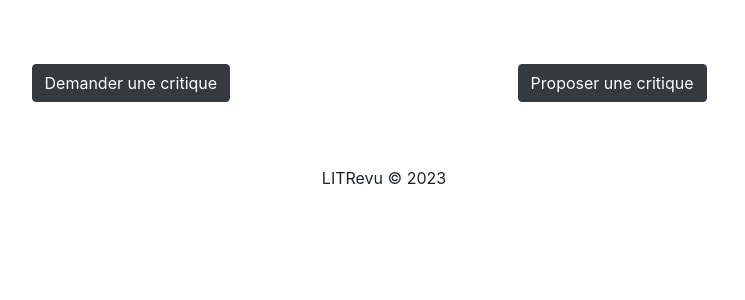
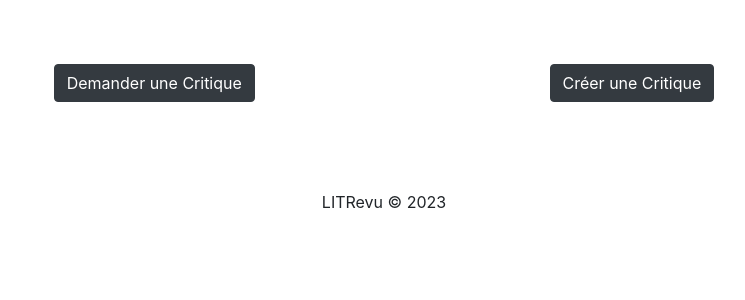
Before and after one commit to OpenClassroom-Jeremy-Salettes-Wozniak/DevPython-AppDjango, a Django app: page /flux/ in a window 1280 px wide. Shown: the part 49-349 px from the top of the page, without its empty margins (256-1001 px from the left). Run offline with Django 4.2, Linux system fonts and the light colour scheme; a user stored in the database is signed in; data comes from the database, SQL or seed files in the repository; both versions use the stored data as it was after the commit.

Commit message:
Changement de la view flux

```diff
--- a/LITRevu/LITReview/models.py
+++ b/LITRevu/LITReview/models.py
@@ -2,7 +2,7 @@ from django.db import models
 from django.core.validators import MinValueValidator, MaxValueValidator
 from django.contrib.auth.models import User
 
-# Create your models here.
+# Soit c'est une demande de critique(Ticket), soit c'est une critique(Ticket) que la personne à poster avec sa review(Critique)
 class Ticket(models.Model):
     title = models.CharField(max_length=128)
     description = models.TextField(max_length=2048)
--- a/LITRevu/LITReview/static/LITReview/style.css
+++ b/LITRevu/LITReview/static/LITReview/style.css
@@ -1,3 +1,11 @@
 #id_password1, #id_password2{
     width: 100%;
 }
+
+.cards {
+    margin: 0 auto; /* Added */
+    float: none; /* Added */
+    margin-bottom: 10px; /* Added */
+    border: 0capx solid #000;
+    width: 80%;
+}
--- a/LITRevu/LITReview/templates/LITReview/proposer_critique.html
+++ b/LITRevu/LITReview/templates/LITReview/demande_ticket.html
@@ -7,12 +7,12 @@
             <div class="container">
                 <h2 class="text-center m-4">Proposer une critique</h2>
                 <div class="inscription">
-                    <form method="post" action="">
+                    <form method="post" action="create_ticket">
                         {% csrf_token %}
                         <h3>Livre / Article</h3>
-                        {{proposer_critique_form.as_p}}
+                        {{demande_ticket_form.as_p}}
                         <h3>Critique</h3>
-                        {{proposer_review_form.as_p}}
+                        {{demande_critique_form.as_p}}
                         <input type="submit" value="Envoyer" class="btn btn-primary">
                     </form>
                 </div>
--- a/LITRevu/LITReview/templates/LITReview/flux.html
+++ b/LITRevu/LITReview/templates/LITReview/flux.html
@@ -3,118 +3,63 @@
     {% include 'LITReview/partials/head.html' %}
 <body>
     {% include 'LITReview/partials/header.html' %}
-    <div class="container-fluid row" style="justify-content: space-evenly; margin-block: 5%;">
+    <div class="container-fluid d-flex" style="justify-content: space-evenly; margin-block: 5%;">
+            <!-- Bouton proposer une critique -->
+        <div class="proposition">
+            <button type="button" class="btn btn-dark">
+                <a href="{% url 'demande_critique' %}" class="text-white">Demander une Critique</a>
+        </button>
+        </div>
         <!-- Bouton demander une critique -->
         <div class="demande">
             <button type="button" class="btn btn-dark">
-                <a href="{% url 'demande_critique' %}" class="text-white">Demander une critique</a>
-            </button>
-        </div>
-        <!-- Bouton proposer une critique -->
-        <div class="proposition">
-            <button type="button" class="btn btn-dark">
-                <a href="{% url 'proposer_critique' %}" class="text-white">Proposer une critique</a>
+                <a href="{% url 'demande_ticket' %}" class="text-white">Créer une Critique</a>
             </button>
         </div>
     </div>
-        <div class="flux" style="">
+    <div class="flux d-flex flex-column align-items-center">
         {% for item in flux %}
-            {% comment %} Si c'est un ticket et que il n'a pas ForeignKey review {% endcomment %}
-            {% if item.type == 'Ticket' and item.type != 'Review' %}
-                {{ item.review }}
-                <div class="m-4" style="border: 1px solid black; padding: 1%;">
-                    {% comment %} Nom de l'auteur + objet et date de publication {% endcomment %}
-                    <div style="display: flex; justify-content: space-between;">
-                        <span  class="text-muted">{{item.user}} à demandé une critique</span>
-                        <span class="text-muted">{{ item.time_created }}</span>
+            {% if item.type == "ticket" %}
+                <div class="publication border border-dark rounded p-3 w-50 m-2">
+                    <div class="publication-user d-flex justify-content-between  p-2">
+                        <span>{% if item.user == user %}Vous avez demandé une critique{% else %}{{ item.user }} a demandé une critique{% endif %}</span>
+                        <span>{{ item.time_created }}</span>
                     </div>
-                    {% comment %} Titre {% endcomment %}
-                    <p >{{item.title }}</p>
-                    {% comment %} Description {% endcomment %}
-                    <p>{{ item.description }}</p>
-                    {% comment %} Image {% endcomment %}
-                    {% if item.image %}
-                        <img src="{{ item.image.url }}" alt="image" style="width: 100%; height: auto;">
+                    <div class="publication-content  p-2">
+                        <div>{{ item.title }}</div>
+                        <div>{{ item.body }}</div>
+                        <div>{{ item.image }}</div>
+                    </div>
+                    {% if not item.is_associated %}
+                        {% comment %} Formulaire qui envoie l'objet dans sont ensemble au lien {% endcomment %}
+                        <form action="create" method="post" class="d-flex p-2">
+                            {% csrf_token %}
+                            <input type="hidden" name="ticket" value="{{ item }}">
+                            <button type="submit" class="btn btn-dark">Créer une critique</button>
+                        </form>
                     {% endif %}
-                    {% comment %} Bloquer les critiques aux tickets si un utilisateur a déjà posté une critique en réponse.{% endcomment %}
-                    {% comment %} Sinon on Créer un bouton "Créer une critiqe" {% endcomment %}
-                    <button type="button" class="btn btn-dark">Créer une critique</button>
+
                 </div>
-                <!-- Afficher d'autres détails du ticket si nécessaire -->
-            {% elif item.type == 'Review' %}
-                <div class="m-4" style="border: 1px solid black; padding: 1%;">
-                    {% comment %} Nom de l'auteur + objet et date de publication {% endcomment %}
-                    <div style="display: flex; justify-content: space-between;">
-                        <span  class="text-muted">{{item.user}} à posté une review</span>
-                        <span class="text-muted">{{ item.time_created }}</span>
+            {% elif item.type == "ticket_critique" %}
+                <div class="publication border border-dark rounded p-3 w-50 m-2">
+                    <div class="publication-user d-flex justify-content-between p-2">
+                        <span>{% if item.user == user %}Vous avez publié une critique{% else %}{{ item.user }} a publié une critique{% endif %}</span>
+                        <span>{{ item.time_created }}</span>
                     </div>
-                    {% comment %} Note : Créer 5 étoile et en fonction du nombre colorie les etoiles en noire
-                    et les autres en blanc {% endcomment %}
-                    {% if item.rating == 1 %}
-                        <div class="rating">
-                            <span> Null -
-                                <i class="fa-solid fa-star"></i>
-                                <i class="fa-regular fa-star"></i>
-                                <i class="fa-regular fa-star"></i>
-                                <i class="fa-regular fa-star"></i>
-                                <i class="fa-regular fa-star"></i>
-                            </span>
-                        </div>
-                    {% endif %}
-                    {% if item.rating == 2 %}
-                        <div class="rating">
-                            <span> Passable -
-                                <i class="fa-solid fa-star"></i>
-                                <i class="fa-solid fa-star"></i>
-                                <i class="fa-regular fa-star"></i>
-                                <i class="fa-regular fa-star"></i>
-                                <i class="fa-regular fa-star"></i>
-                            </span>
-                        </div>
-                    {% endif %}
-                    {% if item.rating == 3 %}
-                        <div class="rating" style="display: flex;">
-                            <span> Moyen -
-                                <i class="fa-solid fa-star"></i>
-                                <i class="fa-solid fa-star"></i>
-                                <i class="fa-solid fa-star"></i>
-                                <i class="fa-regular fa-star"></i>
-                                <i class="fa-regular fa-star"></i>
-                            </span>
-                        </div>
-                    {% endif %}
-                    {% if item.rating == 4 %}
-                        <div class="rating">
-                            <span> Excellent -
-                                <i class="fa-solid fa-star"></i>
-                                <i class="fa-solid fa-star"></i>
-                                <i class="fa-solid fa-star"></i>
-                                <i class="fa-solid fa-star"></i>
-                                <i class="fa-regular fa-star"></i>
-                            </span>
-                        </div>
-                    {% endif %}
-                    {% if item.rating == 5 %}
-                        <div class="rating">
-                            <span> Revolutionnaire -
-                                <i class="fa-solid fa-star"></i>
-                                <i class="fa-solid fa-star"></i>
-                                <i class="fa-solid fa-star"></i>
-                                <i class="fa-solid fa-star"></i>
-                                <i class="fa-solid fa-star"></i>
-                            </span>
-                        </div>
-                    {% endif %}
-                    {% comment %} Image {% endcomment %}
-                    <p>{{ item.headline }}</p>
-                    <p>{{ item.body }}</p>
-                    <p>{{ item.ticket.title }}</p>
-                    <image src="{{ item.image_url }}" alt="{{ item.image_url }}" style="width: 100%; height: auto;">
-                    <p>{{ item.ticket.description }}</p>
+                    <div class="publication-rating d-flex  p-2">
+                        <span>{{ item.headline }} - {% if item.rating == 1 %} <span class="rating">★☆☆☆☆</span> {% elif item.rating == 2 %} <span class="rating">★★☆☆☆</span> {% elif item.rating == 3 %} <span class="rating">★★★☆☆</span> {% elif item.rating == 4 %} <span class="rating">★★★★☆</span> {% elif item.rating == 5 %} <span class="rating">★★★★★</span> {% endif %}</span>
+                    </div>
+                    <div class="publication-content border border-dark rounded p-3 m-2">
+                        <div>Ticket - {{ item.ticket.user }}</div>
+                        <span>{{ item.body }}</span>
+                        <div>{{ item.ticket.title }}</div>
+                        <div>{{ item.ticket.image }}</div>
+                    </div>
                 </div>
             {% endif %}
         {% endfor %}
-        </div>
+    </div>
+
     {% include 'LITReview/partials/footer.html' %}
 </body>
 </html>
--- a/LITRevu/LITReview/templates/LITReview/posts.html
+++ b/LITRevu/LITReview/templates/LITReview/posts.html
@@ -8,13 +8,13 @@
             <!-- Bouton demander une critique -->
             <div class="demande">
                 <button type="button" class="btn btn-dark">
-                    <a href="{% url 'demande_critique' %}" class="text-white">Demander une critique</a>
+                    <a href="{% url 'demande_ticket' %}" class="text-white">Demande de ticket</a>
                 </button>
             </div>
             <!-- Bouton proposer une critique -->
             <div class="proposition">
                 <button type="button" class="btn btn-dark">
-                    <a href="{% url 'proposer_critique' %}" class="text-white">Proposer une critique</a>
+                    <a href="{% url 'demande_critique' %}" class="text-white">Demande de critique</a>
                 </button>
             </div>
         </div>
--- a/LITRevu/LITReview/views.py
+++ b/LITRevu/LITReview/views.py
@@ -2,15 +2,16 @@ from django.shortcuts import render, redirect
 from django.contrib.auth import authenticate, login, logout
 from django.contrib.auth.models import User
 from django.contrib.auth.mixins import LoginRequiredMixin
-from .forms import UserLoginForm, UserRegistrationForm, DemandeCritiqueForm, ProposerCritiqueForm, ProposerReviewForm, UserSearchForm
+from .forms import UserLoginForm, UserRegistrationForm, ProposerCritiqueForm, DemandeTicketForm, UserSearchForm
 from .models import Ticket, Review, UserFollows
 from django.views import View
+# Explication : Q permet de faire des requetes complexes de type OR
+from django.db.models import Q, Exists, OuterRef
 # Create your views here.
 class Disconnect(View):
     def get(self, request):
         logout(request)
         return redirect('index')
-
 class Index(View):
     user = User
 
@@ -48,64 +49,99 @@ class Flux(LoginRequiredMixin, View):
     login_url = '/'
 
     def get(self, request):
-        # Je dois recuperer les tickets et les reviews de mes abonnées et de moi meme
-        # GET : On recupere les user_follows dans lesquels l'utilisateur est le follower
         user_follows = UserFollows.objects.filter(user=request.user)
-        # GET : On récupere les tickets et les reviews associer au ticket de mes abonnées et de moi meme
-        tickets = Ticket.objects.filter(user=request.user) | Ticket.objects.filter(user__in=user_follows.values('followed_user'))
-        reviews = Review.objects.filter(user=request.user) | Review.objects.filter(user__in=user_follows.values('followed_user'))
-        # On créer une variable qui va regrouper les tickets et les reviews par date
-        flux = []
-        for ticket in tickets:
-            ticket.type = 'Ticket'
-            flux.append(ticket)
-        for review in reviews:
-            review.type = 'Review'
-            flux.append(review)
+
+        # Récupérer les tickets et les reviews de l'utilisateur et de ses abonnés
+        user_tickets = Ticket.objects.filter(Q(user=request.user) | Q(user__followed_by__user=request.user))
+        user_reviews = Review.objects.filter(Q(user=request.user) | Q(user__followed_by__user=request.user))
+        # Initialiser les listes
+        ticket_critique = []
+        ticket_only = []
+
+        Ticket.objects.all().annotate(
+            is_associated=Exists(Review.objects.filter(ticket=OuterRef('pk')))
+        )
+        # Parcourir les tickets et verifie si il y a un review et si il correspond à l'id d'un user_review
+        for ticket in user_tickets:
+            # Pour chaque ticket on verifie si il y a un review associé si il n'y en a pas on l'ajoute à la liste des tickets seuls
+            if not Review.objects.filter(ticket=ticket):
+                ticket_only.append(ticket)
+            else:
+                # Sinon on ajoute la review qui à pour ticket id le ticket
+                ticket_critique.append(Review.objects.get(ticket=ticket))
+
+
+        # Ajoute une valeur a chaque liste pour les differentier dans la template
+        for ticket in ticket_only:
+            ticket.type = "ticket"
+        for review in ticket_critique:
+            review.type = "ticket_critique"
+
+        # Créer une liste combinée pour le flux
+        flux = list(ticket_only) + list(ticket_critique)
         flux.sort(key=lambda x: x.time_created, reverse=True)
 
-        # On affiche les tickets et les reviews
         return render(request, 'LITReview/flux.html', {'flux': flux})
 
+
     def post(self, request):
-        pass
+        # Recupere le formulaire post de la page ticket_id
+        action = request.POST.get('action')
+        ticket = request.POST.get('ticket')
+
+        if action == 'create':
+            return render(request, 'LITReview/demande_ticket.html', {'ticket': ticket})
+        else:
+            return redirect('flux')
+
+class CreerTicket(LoginRequiredMixin, View):
+    login_url = '/'
+
+    def get(self, request):
+        demande_ticket_form = DemandeTicketForm()
+        demande_critique_form = ProposerCritiqueForm()
+
+        return render(request, 'LITReview/demande_ticket.html', {
+            'demande_ticket_form': demande_ticket_form,
+            'demande_critique_form': demande_critique_form
+            })
+
+    def post(self, request):
+        post_demande_ticket_form = DemandeTicketForm(request.POST, request.FILES)
+        post_demande_critique_form = ProposerCritiqueForm(request.POST)
+        if post_demande_ticket_form.is_valid() and post_demande_critique_form.is_valid():
+            # On recupere le ticket de la demande de critique
+            demande_ticket = post_demande_ticket_form.save(commit=False)
+            # On recupere l'utilisateur
+            demande_ticket.user = request.user
+            # On sauvegarde le ticket
+            demande_ticket.save()
+            # On recupere la critique de la demande de critique
+            demande_critique = post_demande_critique_form.save(commit=False)
+            # On recupere l'utilisateur
+            demande_critique.user = request.user
+            # On sauvegarde la critique
+            demande_critique.ticket = demande_ticket
+            demande_critique.save()
+
+        return redirect('flux')
 class DemandeCritique(LoginRequiredMixin, View):
     login_url = '/'
 
     def get(self, request):
-        demande_critique_form = DemandeCritiqueForm()
-
+        demande_critique_form = DemandeTicketForm()
         return render(request, 'LITReview/demande_critique.html', {'demande_critique_form': demande_critique_form})
 
     def post(self, request):
-        post_demande_critique_form = DemandeCritiqueForm(request.POST)
+        post_demande_critique_form = DemandeTicketForm(request.POST)
+
         if post_demande_critique_form.is_valid():
             demande_critique = post_demande_critique_form.save(commit=False)
             demande_critique.user = request.user
             demande_critique.save()
-            return redirect('flux')
-class ProposerCritique(LoginRequiredMixin, View):
-    login_url = '/'
+        return redirect('flux')
 
-    def get(self, request):
-        proposer_critique_form = ProposerCritiqueForm()
-        proposer_review_form = ProposerReviewForm()
-        # Rating créer 5 bountons radio de notes pour les ratings
 
-        return render(request, 'LITReview/proposer_critique.html', {'proposer_critique_form': proposer_critique_form, 'proposer_review_form': proposer_review_form})
-
-    def post(self, request):
-        post_proposer_critique_form = ProposerCritiqueForm(request.POST)
-        post_proposer_review_form = ProposerReviewForm(request.POST)
-        if post_proposer_critique_form.is_valid() and post_proposer_review_form.is_valid():
-            proposer_critique = post_proposer_critique_form.save(commit=False)
-            proposer_critique.user = request.user
-            proposer_critique.save()
-            proposer_review = post_proposer_review_form.save(commit=False)
-            proposer_review.user = request.user
-            proposer_review.ticket = proposer_critique
-            proposer_review.save()
-            return redirect('flux')
 class Post(LoginRequiredMixin, View):
     login_url = '/'
 
@@ -119,6 +155,7 @@ class Post(LoginRequiredMixin, View):
     def post(self, request):
         pass
 class Abonnements(LoginRequiredMixin, View):
+
     login_url = '/'
 
     def get(self, request):
--- a/LITRevu/LITRevu/urls.py
+++ b/LITRevu/LITRevu/urls.py
@@ -23,8 +23,8 @@ urlpatterns = [
     path('register/', views.Register.as_view(), name='register'),
     path('flux/', views.Flux.as_view(), name='flux'),
     path('logout/', views.Disconnect.as_view(), name='logout'),
+    path('demande_ticket/', views.CreerTicket.as_view(), name='demande_ticket'),
     path('demande_critique/', views.DemandeCritique.as_view(), name='demande_critique'),
-    path('proposer_critique/', views.ProposerCritique.as_view(), name='proposer_critique'),
     path('posts/', views.Post.as_view(), name='posts'),
     path('abonnements/', views.Abonnements.as_view(), name='abonnements'),
 ]
```
Also changed, not shown: LITRevu/LITReview/forms.py (+5 -34 lines), LITRevu/LITReview/migrations/0002_alter_review_ticket.py (added), LITRevu/LITReview/migrations/0003_critique_delete_review.py (added), LITRevu/LITReview/migrations/0004_rename_critique_review.py (added), LITRevu/db.sqlite3, 1 other file.
